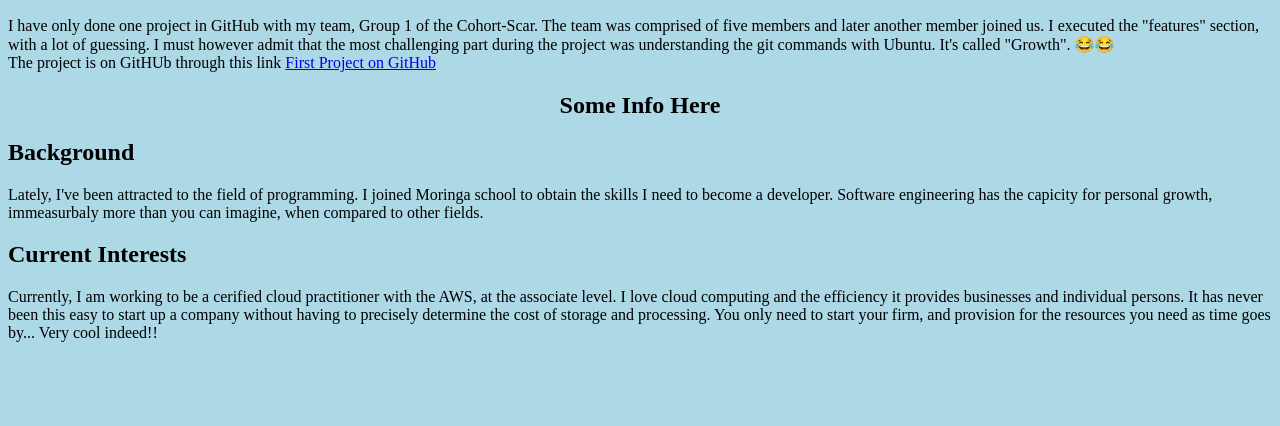
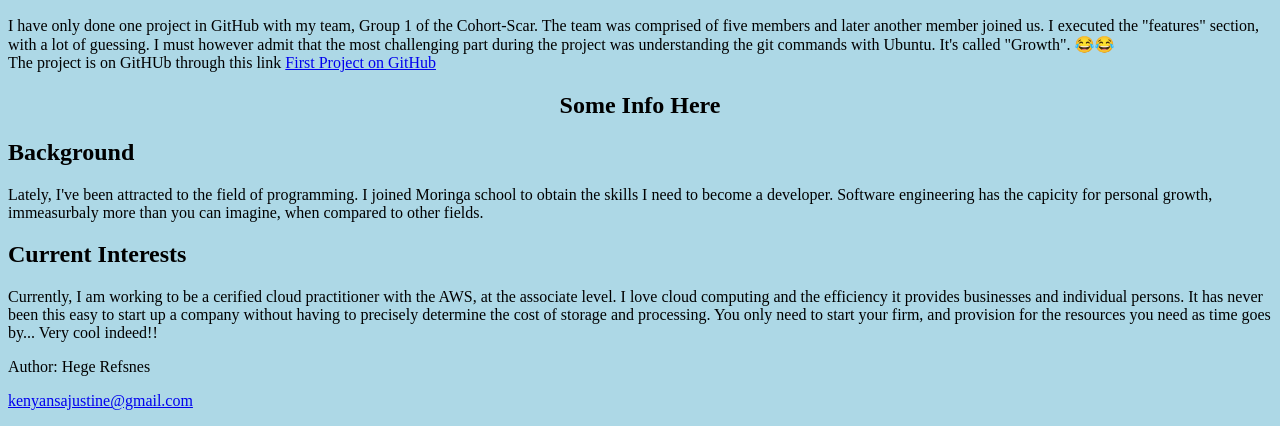
Before and after one commit to kenyansa/Personal-Portfolio, a plain HTML site: page index.html in a window 1280 px wide. Shown: the part 496-922 px from the top of the page. Before the commit the page ends 854 px from the top, so only its background shows below. Drawn offline with Linux system fonts and the light colour scheme.

Commit message:
editted footer section

```diff
--- a/index.html
+++ b/index.html
@@ -46,6 +46,9 @@
         </p>
     </section>
     <footer>
+        <p>Author: Hege Refsnes</p>
+        <p><a href="mailto:kenyansajustine@gmail.com">kenyansajustine@gmail.com</a></p>
+
 
     </footer>
 </body>
```
